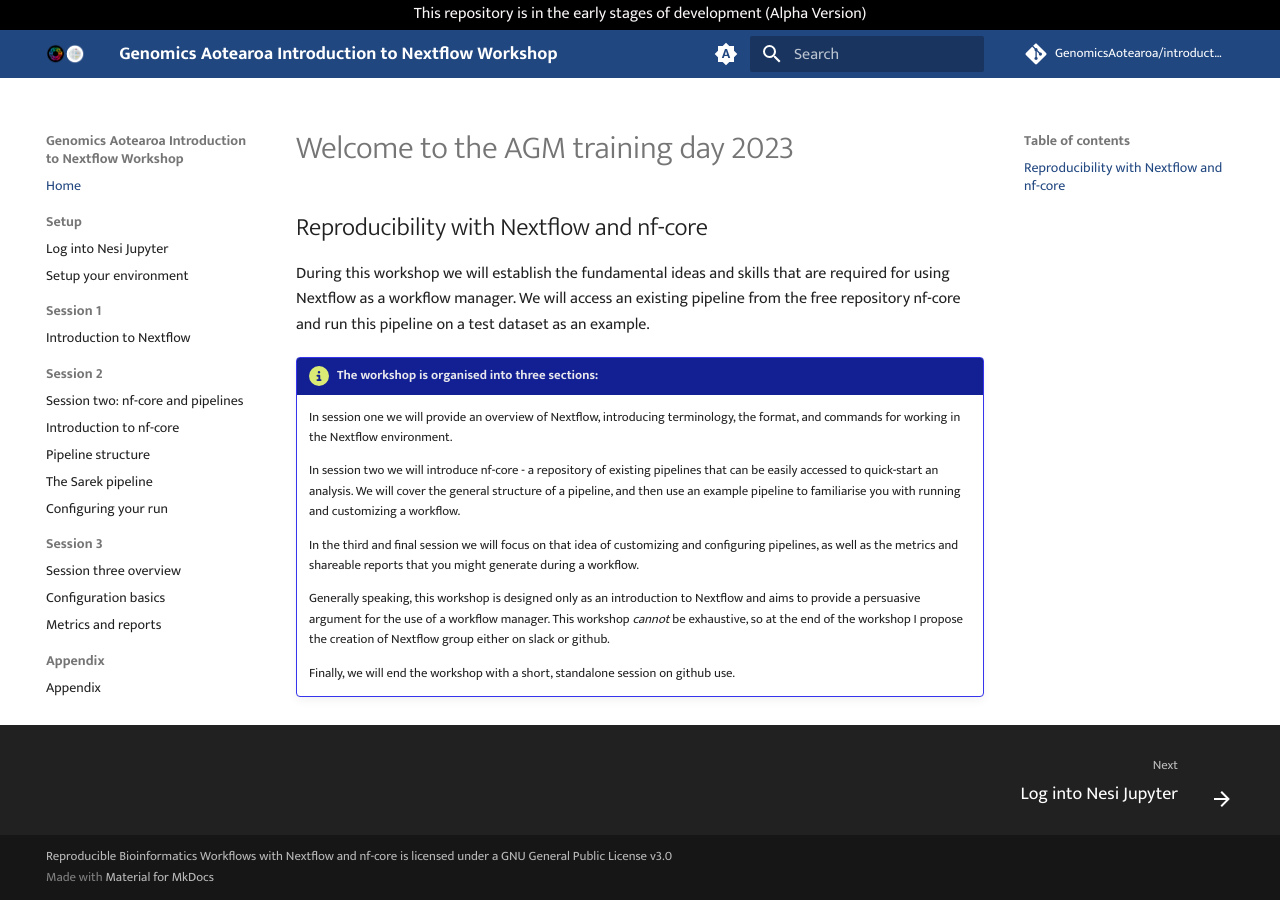
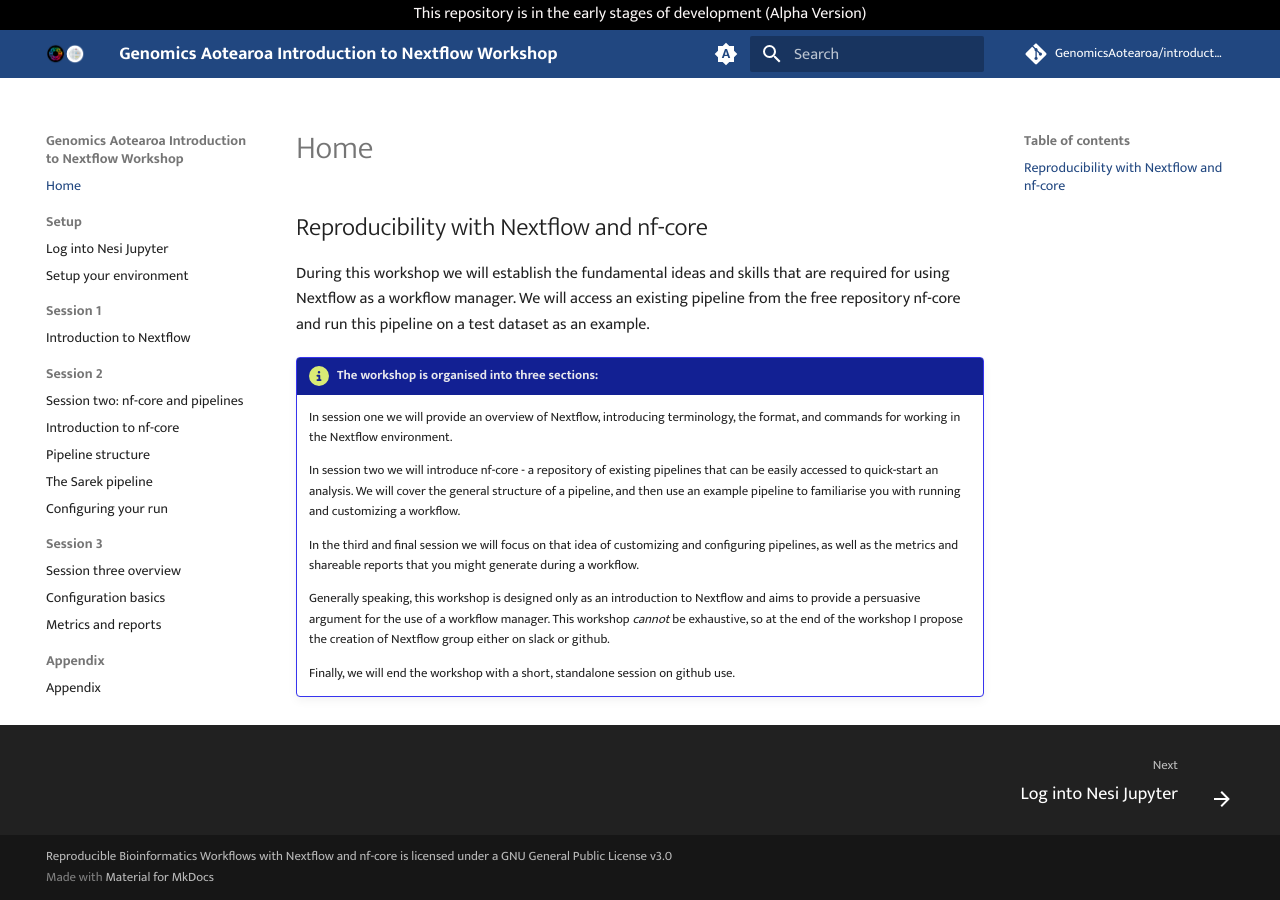
Before and after one commit to GenomicsAotearoa/introduction-to-nextflow, an MkDocs documentation site: the page built from docs/index.md, in a window 1280 px wide. Built offline with MkDocs 1.6.1 and Material for MkDocs 9.7.7, drawn with Linux system fonts in a browser that asks for light colours; comment, search, counter and statistics services are not loaded.

Commit message:
update index

```diff
--- a/docs/index.md
+++ b/docs/index.md
@@ -1,5 +1,3 @@
-# Welcome to the AGM training day 2023
-
 ## Reproducibility with Nextflow and nf-core
 
 During this workshop we will establish the fundamental ideas and skills that are required for using Nextflow as a workflow manager. We will access an existing pipeline from the free repository nf-core and run this pipeline on a test dataset as an example.
```
